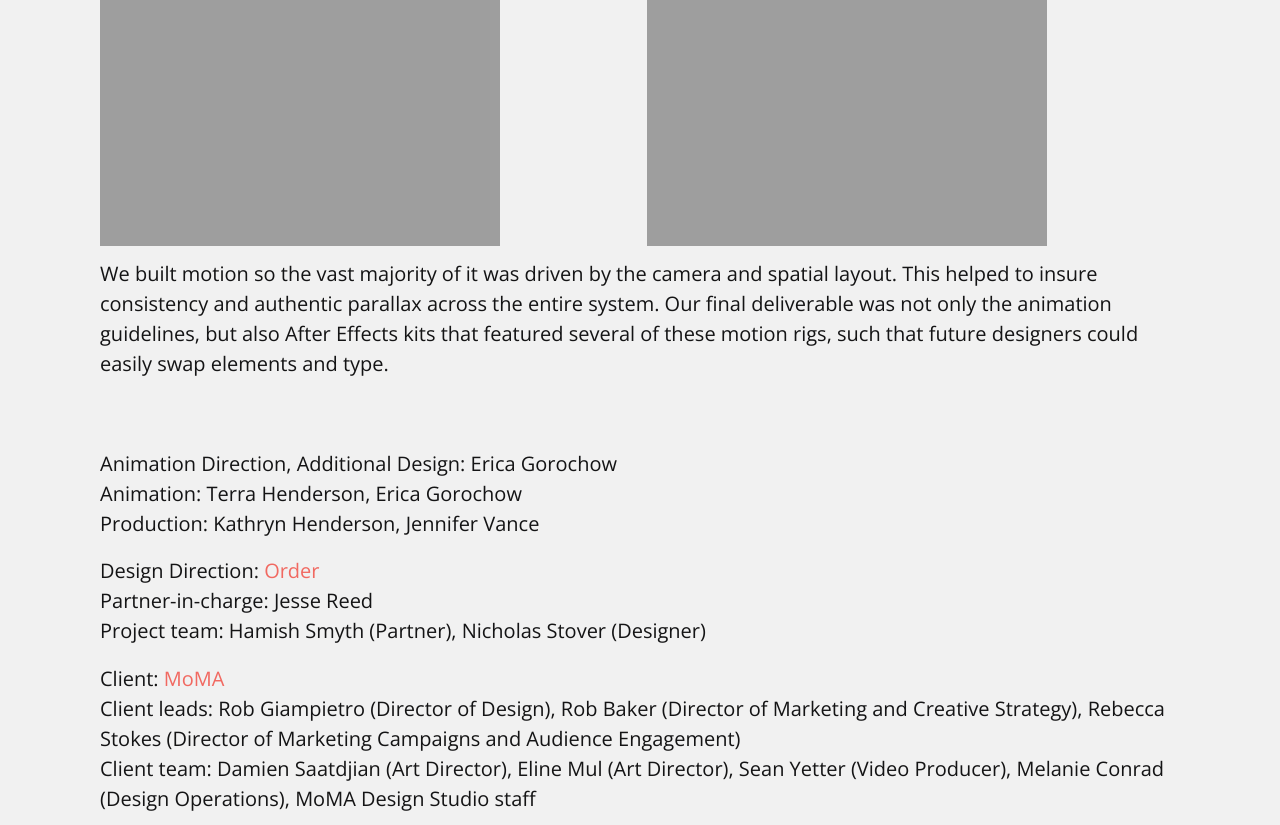
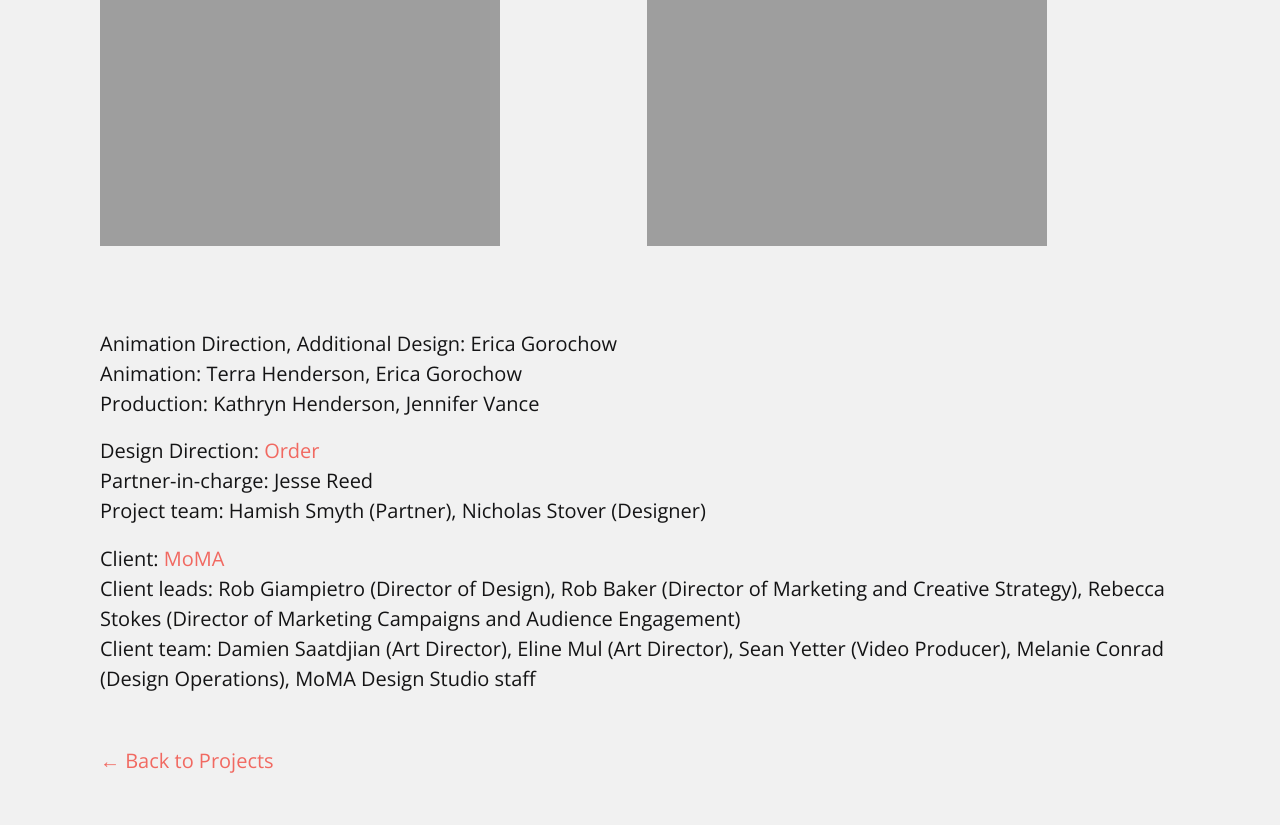
Before and after one commit to gorociao/peprally-website, a Jekyll site: the page built from _my_collection/moma.markdown, in a window 1280 px wide and 900 px high, scrolled down 4290 px, cut to the strip 0-825 px from the top of the window. Built offline with Jekyll 4.4.1, drawn with Linux system fonts in a browser that asks for light colours.

```diff
--- a/_my_collection/moma.markdown
+++ b/_my_collection/moma.markdown
@@ -81,7 +81,7 @@
 {: .image .half .right }
 ![]({{ site.url }}/images/moma/makingof02.gif)
 
-We built motion so the vast majority of it was driven by the camera and spatial layout. This helped to insure consistency and authentic parallax across the entire system. Our final deliverable was not only the animation guidelines, but also After Effects kits that featured several of these motion rigs, such that future designers could easily swap elements and type.
+
 
 <!-- ## **Behind the Scenes**
 
```
